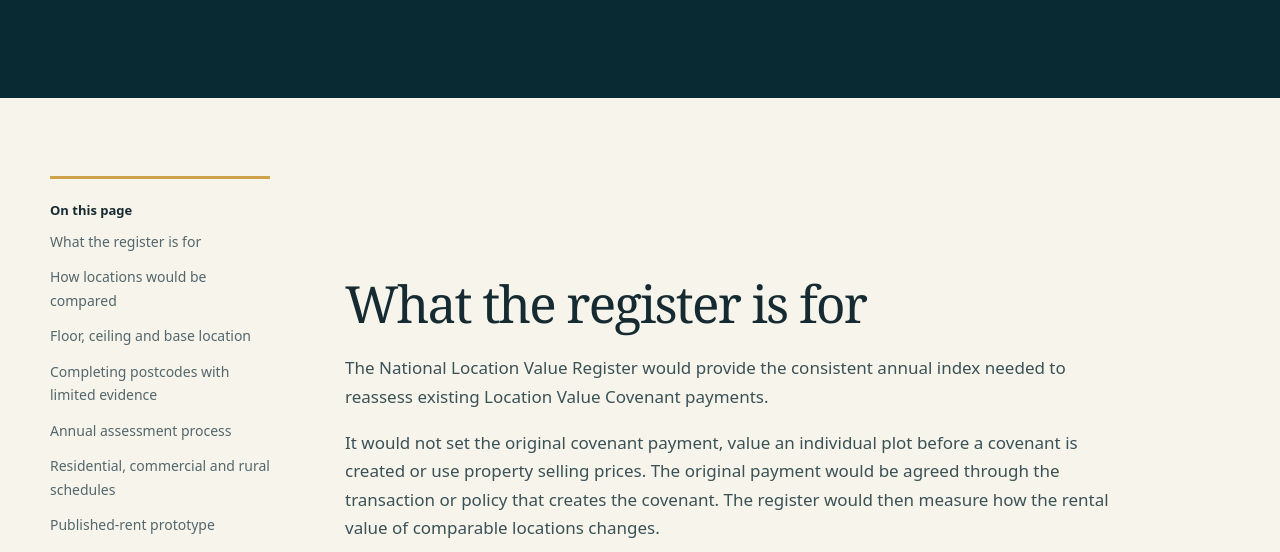
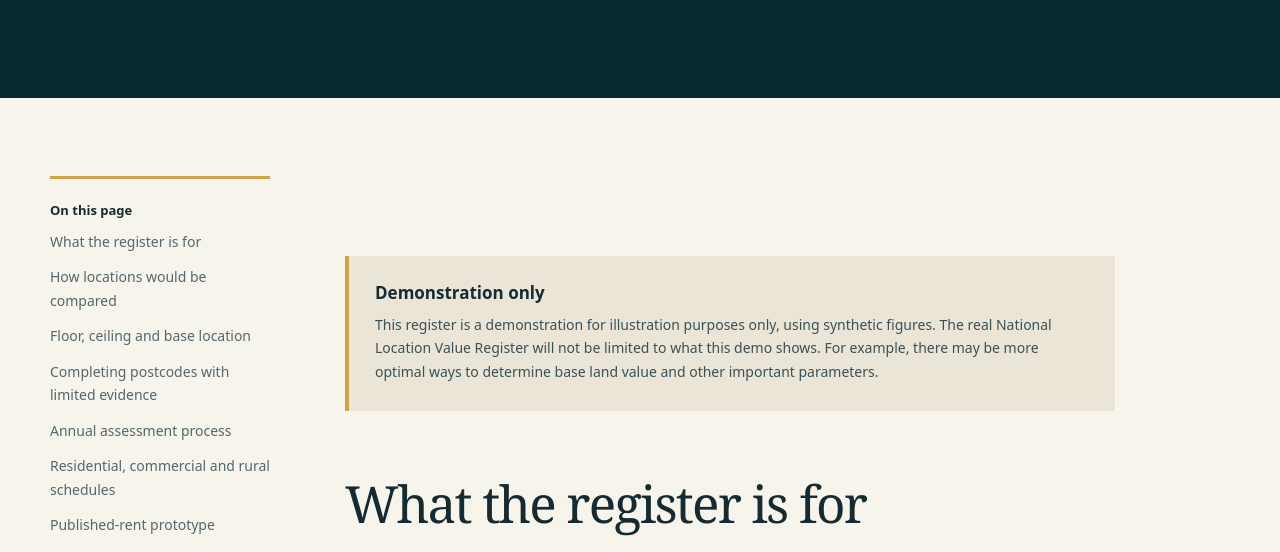
Before and after one commit to robinsmith3/locationvaluecovenants.org.uk, a website: page public/register/index.html in a window 1280 px wide. Shown: the part 475-1027 px from the top of the page. Drawn offline with Linux system fonts and the light colour scheme.

Commit message:
Add 'Demonstration only' caveat callout to the Register page
Reviewed on staging from branch register-caveat; final wording ('For example, ...') approved by Robin.

```diff
--- a/public/register/index.html
+++ b/public/register/index.html
@@ -210,7 +210,8 @@ tbody tr:nth-child(even){background:#f0f3ef}
     </header>
 
   <main id="main">
-    <header class="pagehero"><div class="wrap"><small>Enabling infrastructure</small><h1>National Location Value Register</h1><p>A proposed annual postcode index for adjusting Location Value Covenant payments as local rental values change.</p></div></header><div class="wrap layout"><aside class="toc"><b>On this page</b><a href="#purpose">What the register is for</a><a href="#comparison">How locations would be compared</a><a href="#floor-and-ceiling">Floor, ceiling and base location</a><a href="#limited-evidence">Completing postcodes with limited evidence</a><a href="#annual-process">Annual assessment process</a><a href="#separate-schedules">Residential, commercial and rural schedules</a><a href="#demonstration">Published-rent prototype</a><a href="#implementation">What a national implementation would need</a><a href="#relationship">Relationship to LVC applications</a></aside><article class="policy-content"><h2 id="purpose">What the register is for</h2>
+    <header class="pagehero"><div class="wrap"><small>Enabling infrastructure</small><h1>National Location Value Register</h1><p>A proposed annual postcode index for adjusting Location Value Covenant payments as local rental values change.</p></div></header><div class="wrap layout"><aside class="toc"><b>On this page</b><a href="#purpose">What the register is for</a><a href="#comparison">How locations would be compared</a><a href="#floor-and-ceiling">Floor, ceiling and base location</a><a href="#limited-evidence">Completing postcodes with limited evidence</a><a href="#annual-process">Annual assessment process</a><a href="#separate-schedules">Residential, commercial and rural schedules</a><a href="#demonstration">Published-rent prototype</a><a href="#implementation">What a national implementation would need</a><a href="#relationship">Relationship to LVC applications</a></aside><article class="policy-content"><div class="notice"><b>Demonstration only</b><p>This register is a demonstration for illustration purposes only, using synthetic figures. The real National Location Value Register will not be limited to what this demo shows. For example, there may be more optimal ways to determine base land value and other important parameters.</p></div>
+<h2 id="purpose">What the register is for</h2>
 <p>The National Location Value Register would provide the consistent annual index needed to reassess existing Location Value Covenant payments.</p>
 <p>It would not set the original covenant payment, value an individual plot before a covenant is created or use property selling prices. The original payment would be agreed through the transaction or policy that creates the covenant. The register would then measure how the rental value of comparable locations changes.</p>
 <p>For a covenant in postcode <strong>p</strong>, comparison class <strong>k</strong> and year <strong>t</strong>:</p>
```
Also changed, not shown: content/pages/register.md (+4 -0 lines).
